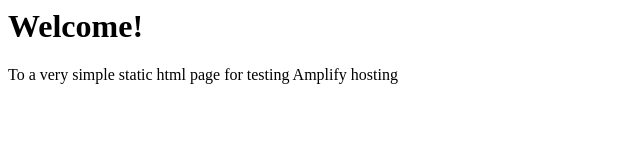
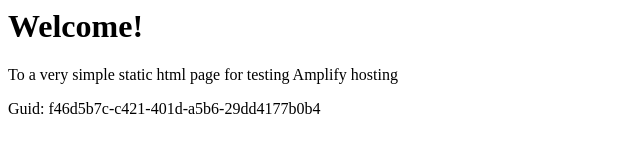
Before and after one commit to aws-aemilia-gru/Github-PR-Commit-Integration-Test-DoNotTouch-GitHubAutoBuildCanaryTest-v1-preprod-sa-east-1, a website: page src/index.html in a window 1280 px wide. Shown: the whole page, without its empty margins (0-640 px from the left). Drawn offline with Linux system fonts and the light colour scheme.

Commit message:
commit from integ tests

```diff
--- a/src/index.html
+++ b/src/index.html
@@ -1,3 +1,5 @@
+
+
 <html lang="en">
 
 <head>
@@ -10,6 +12,6 @@
 <body>
     <h1>Welcome!</h1>
     <p>To a very simple static html page for testing Amplify hosting</p>
-</body>
+    <p>Guid: f46d5b7c-c421-401d-a5b6-29dd4177b0b4</p></body>
 
 </html>
```
